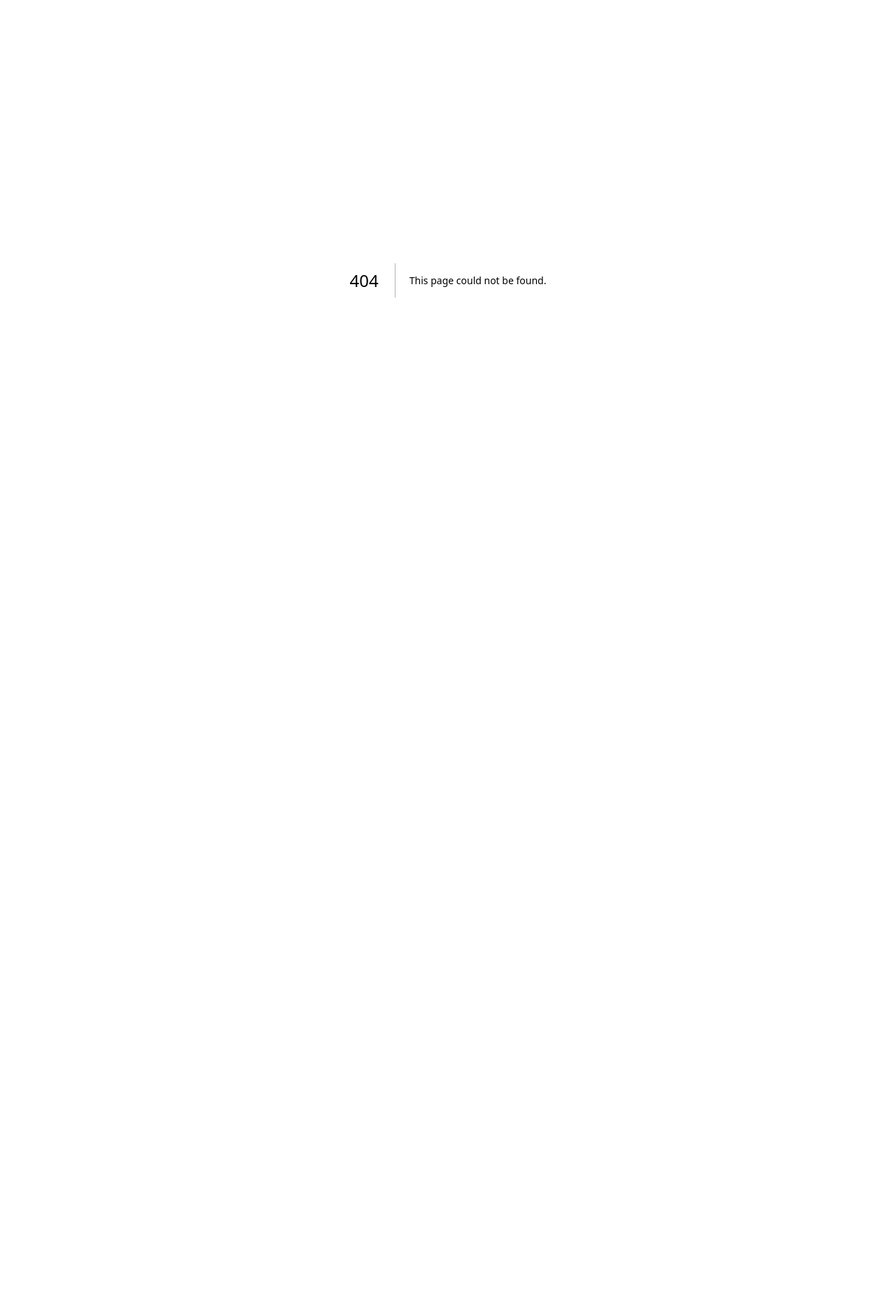
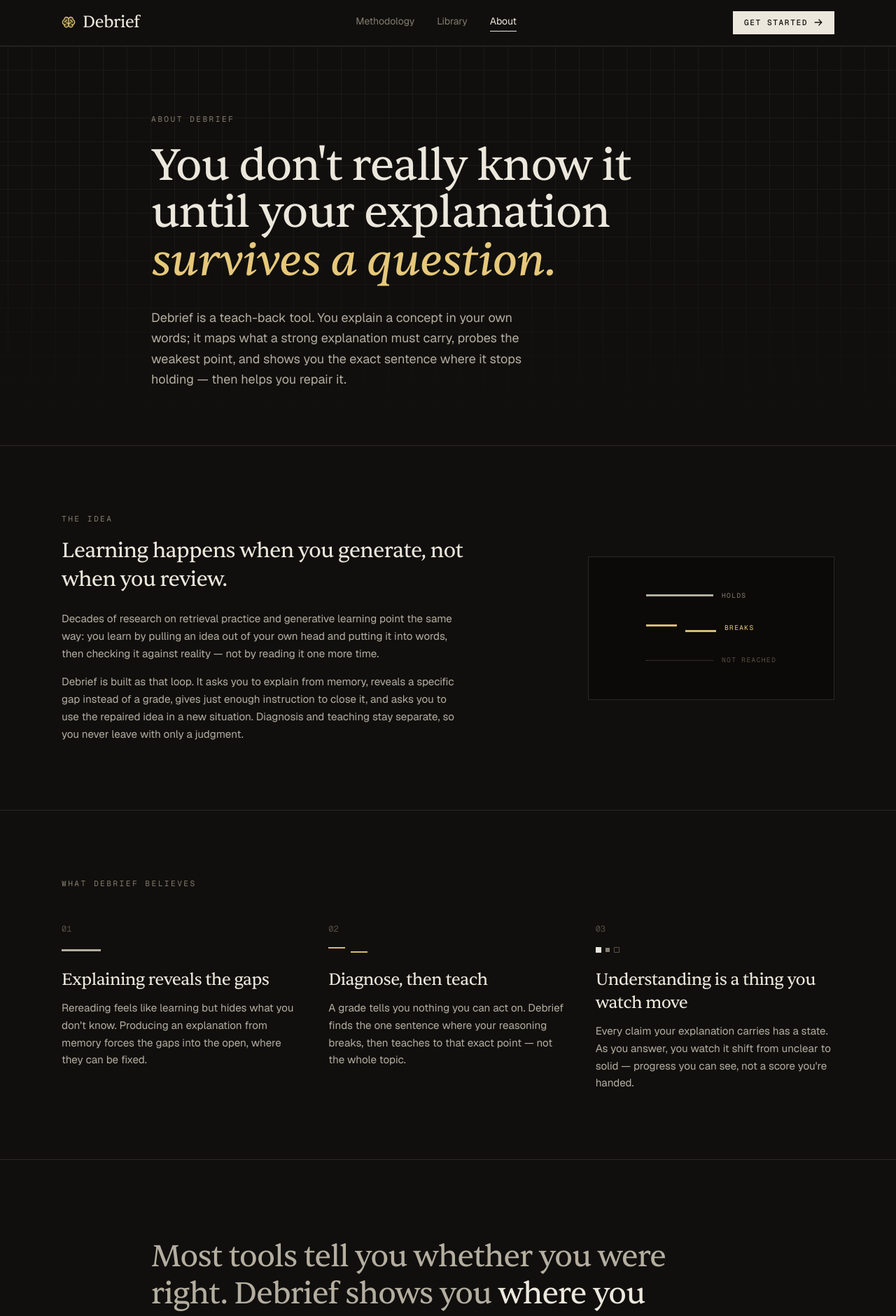
Before and after one commit to Sammy949/debrief, a Next.js app: page /about in a window 1280 px wide. Before the commit this address had no page. Shown: the top 1880 px of the page at 70% size. Before the commit the page ends 800 px from the top, so only its background shows below. Built offline with nearby package versions, Linux system fonts and the light colour scheme.

Commit message:
feat(about): editorial About page
The teach-back idea told through the page's own visual language: a statement
hero over the drafting grid, the load-path fracture graphic, three principles
each with their own mark, a pull statement, and a start CTA.

```diff
--- /dev/null
+++ b/src/app/about/page.tsx
@@ -0,0 +1,210 @@
+import type { Metadata } from "next";
+import Link from "next/link";
+import { ArrowUpRight } from "@phosphor-icons/react/dist/ssr";
+import { SiteHeader } from "@/components/site-header";
+import { SiteFooter } from "@/components/site-footer";
+
+export const metadata: Metadata = {
+  title: "About · Debrief",
+  description:
+    "Debrief is a teach-back tool: explain a concept in your own words and see exactly where your understanding stops holding.",
+};
+
+const PRINCIPLES = [
+  {
+    n: "01",
+    title: "Explaining reveals the gaps",
+    body: "Rereading feels like learning but hides what you don't know. Producing an explanation from memory forces the gaps into the open, where they can be fixed.",
+    kind: "solid",
+  },
+  {
+    n: "02",
+    title: "Diagnose, then teach",
+    body: "A grade tells you nothing you can act on. Debrief finds the one sentence where your reasoning breaks, then teaches to that exact point — not the whole topic.",
+    kind: "fracture",
+  },
+  {
+    n: "03",
+    title: "Understanding is a thing you watch move",
+    body: "Every claim your explanation carries has a state. As you answer, you watch it shift from unclear to solid — progress you can see, not a score you're handed.",
+    kind: "beam",
+  },
+] as const;
+
+/** A load-path that carries, then breaks — the signature fracture, drawn large. */
+function FractureGraphic() {
+  return (
+    <div
+      aria-hidden="true"
+      className="flex items-center justify-center border border-line bg-surface-lowest p-12"
+    >
+      <span className="flex flex-col gap-8">
+        <span className="flex items-center gap-3">
+          <span className="h-[3px] w-24 bg-ivory-dim" />
+          <span className="font-mono text-[0.6rem] tracking-[0.14em] uppercase text-muted-ink">
+            holds
+          </span>
+        </span>
+        <span className="flex items-center gap-3">
+          <span className="flex items-center">
+            <span className="beam-fracture h-[3px] w-11 -translate-y-1 bg-amber" />
+            <span className="w-3" />
+            <span className="beam-fracture h-[3px] w-11 translate-y-1 bg-amber" />
+          </span>
+          <span className="font-mono text-[0.6rem] tracking-[0.14em] uppercase text-amber">
+            breaks
+          </span>
+        </span>
+        <span className="flex items-center gap-3">
+          <span className="w-24 border-t border-dotted border-ghost" />
+          <span className="font-mono text-[0.6rem] tracking-[0.14em] uppercase text-ghost">
+            not reached
+          </span>
+        </span>
+      </span>
+    </div>
+  );
+}
+
+/** The tiny per-principle mark. */
+function PrincipleMark({ kind }: { kind: "solid" | "fracture" | "beam" }) {
+  if (kind === "fracture") {
+    return (
+      <span className="flex h-3 items-center" aria-hidden="true">
+        <span className="beam-fracture h-[2px] w-6 -translate-y-[3px] bg-amber" />
+        <span className="w-2" />
+        <span className="beam-fracture h-[2px] w-6 translate-y-[3px] bg-amber" />
+      </span>
+    );
+  }
+  if (kind === "beam") {
+    return (
+      <span className="flex h-3 items-center gap-1.5" aria-hidden="true">
+        <span className="size-2 bg-ivory" />
+        <span className="size-1.5 bg-muted-ink" />
+        <span className="size-2 border border-ghost" />
+      </span>
+    );
+  }
+  return (
+    <span className="flex h-3 items-center" aria-hidden="true">
+      <span className="h-[3px] w-14 bg-ivory-dim" />
+    </span>
+  );
+}
+
+export default function AboutPage() {
+  return (
+    <>
+      <SiteHeader />
+
+      <main className="flex flex-1 flex-col">
+        {/* ---- statement hero ---- */}
+        <section className="relative overflow-hidden border-b border-line pt-24 pb-20">
+          <div
+            aria-hidden="true"
+            className="pointer-events-none absolute inset-0 bg-grid-pattern gradient-mask-b"
+          />
+          <div className="relative mx-auto max-w-4xl px-6">
+            <p className="font-mono text-[0.7rem] tracking-[0.22em] uppercase text-muted-ink">
+              About Debrief
+            </p>
+            <h1 className="mt-6 max-w-3xl font-serif text-[clamp(2.5rem,5.5vw,4rem)] leading-[1.06] tracking-[-0.02em] text-ivory">
+              You don&apos;t really know it until your explanation{" "}
+              <em className="italic text-amber">survives a question.</em>
+            </h1>
+            <p className="mt-8 max-w-xl text-lg leading-relaxed text-ivory-dim">
+              Debrief is a teach-back tool. You explain a concept in your own
+              words; it maps what a strong explanation must carry, probes the
+              weakest point, and shows you the exact sentence where it stops
+              holding — then helps you repair it.
+            </p>
+          </div>
+        </section>
+
+        {/* ---- the idea ---- */}
+        <section className="mx-auto grid w-full max-w-6xl grid-cols-1 gap-12 px-6 py-24 lg:grid-cols-[minmax(0,1fr)_22rem] lg:items-center">
+          <div className="max-w-xl">
+            <p className="font-mono text-[0.7rem] tracking-[0.22em] uppercase text-muted-ink">
+              The idea
+            </p>
+            <h2 className="mt-4 font-serif text-3xl leading-snug tracking-tight text-ivory">
+              Learning happens when you generate, not when you review.
+            </h2>
+            <div className="mt-6 flex flex-col gap-4 text-[0.95rem] leading-relaxed text-ivory-dim">
+              <p>
+                Decades of research on retrieval practice and generative learning
+                point the same way: you learn by pulling an idea out of your own
+                head and putting it into words, then checking it against reality —
+                not by reading it one more time.
+              </p>
+              <p>
+                Debrief is built as that loop. It asks you to explain from memory,
+                reveals a specific gap instead of a grade, gives just enough
+                instruction to close it, and asks you to use the repaired idea in
+                a new situation. Diagnosis and teaching stay separate, so you
+                never leave with only a judgment.
+              </p>
+            </div>
+          </div>
+          <FractureGraphic />
+        </section>
+
+        {/* ---- principles ---- */}
+        <section className="border-t border-line">
+          <div className="mx-auto w-full max-w-6xl px-6 py-24">
+            <p className="font-mono text-[0.7rem] tracking-[0.22em] uppercase text-muted-ink">
+              What Debrief believes
+            </p>
+            <div className="mt-12 grid gap-x-10 gap-y-12 md:grid-cols-3">
+              {PRINCIPLES.map((p) => (
+                <div key={p.n} className="flex flex-col">
+                  <span className="font-mono text-xs text-ghost">{p.n}</span>
+                  <div className="mt-4">
+                    <PrincipleMark kind={p.kind} />
+                  </div>
+                  <h3 className="mt-5 font-serif text-2xl leading-snug tracking-tight text-ivory">
+                    {p.title}
+                  </h3>
+                  <p className="mt-3 text-[0.95rem] leading-relaxed text-ivory-dim">{p.body}</p>
+                </div>
+              ))}
+            </div>
+          </div>
+        </section>
+
+        {/* ---- pull statement ---- */}
+        <section className="border-t border-line">
+          <div className="mx-auto w-full max-w-4xl px-6 py-28">
+            <p className="font-serif text-[clamp(1.75rem,3.5vw,2.75rem)] leading-[1.2] tracking-tight text-ivory-dim">
+              Most tools tell you whether you were right. Debrief shows you{" "}
+              <span className="text-ivory">where you stopped being sure</span> — and
+              stays with you until the explanation holds.
+            </p>
+          </div>
+        </section>
+
+        {/* ---- CTA ---- */}
+        <section className="border-t border-line">
+          <div className="mx-auto flex w-full max-w-6xl flex-col items-start gap-8 px-6 py-24 md:flex-row md:items-center md:justify-between">
+            <h2 className="max-w-lg font-serif text-3xl leading-snug tracking-tight text-ivory">
+              Pick something you think you understand.
+            </h2>
+            <Link
+              href="/debrief/new"
+              className="group inline-flex shrink-0 items-center gap-2.5 bg-ivory px-7 py-3.5 font-medium text-obsidian transition-colors hover:bg-amber focus-visible:outline-2 focus-visible:outline-offset-2 focus-visible:outline-amber"
+            >
+              Start a debrief
+              <ArrowUpRight
+                weight="bold"
+                className="size-4 transition-transform group-hover:-translate-y-0.5 group-hover:translate-x-0.5"
+              />
+            </Link>
+          </div>
+        </section>
+      </main>
+
+      <SiteFooter />
+    </>
+  );
+}
```
